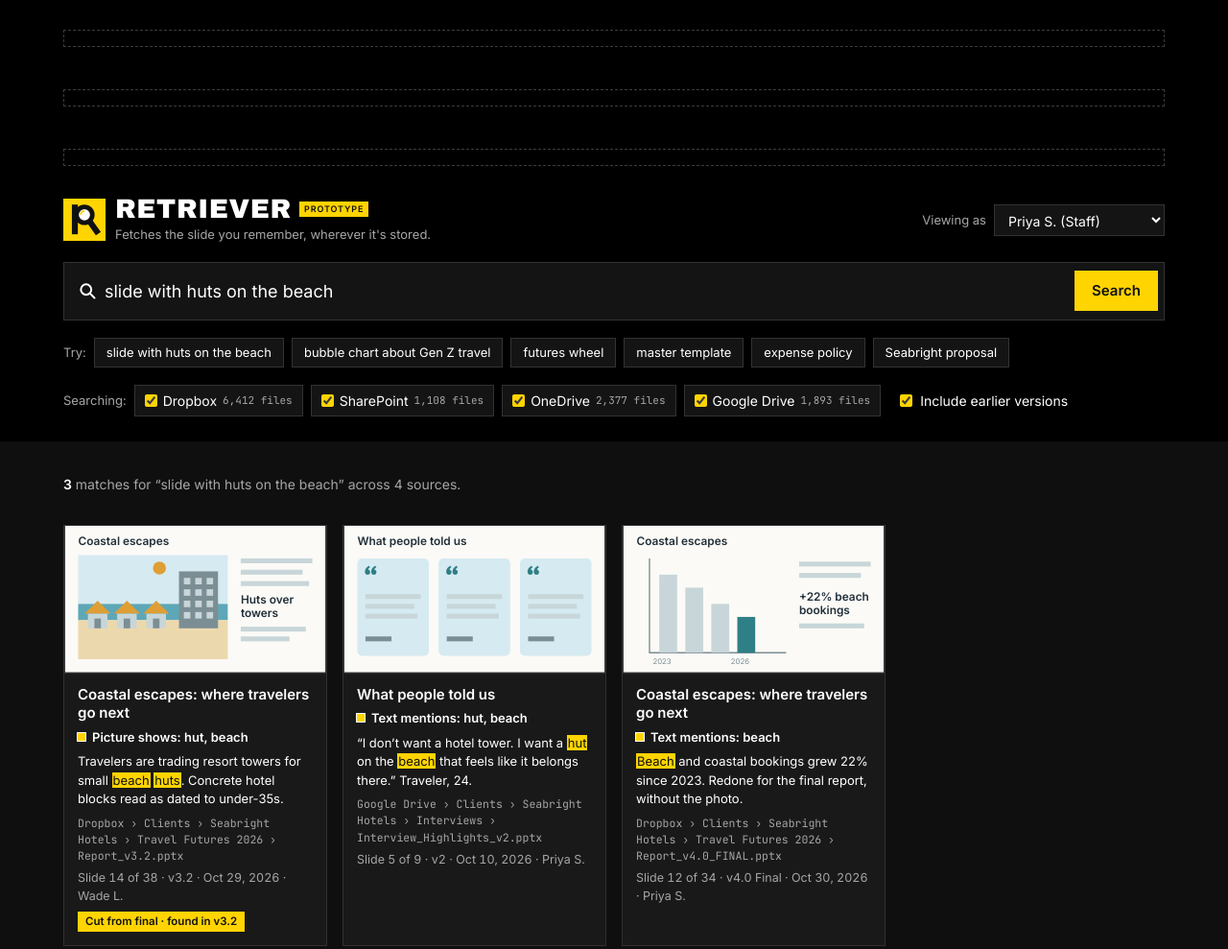
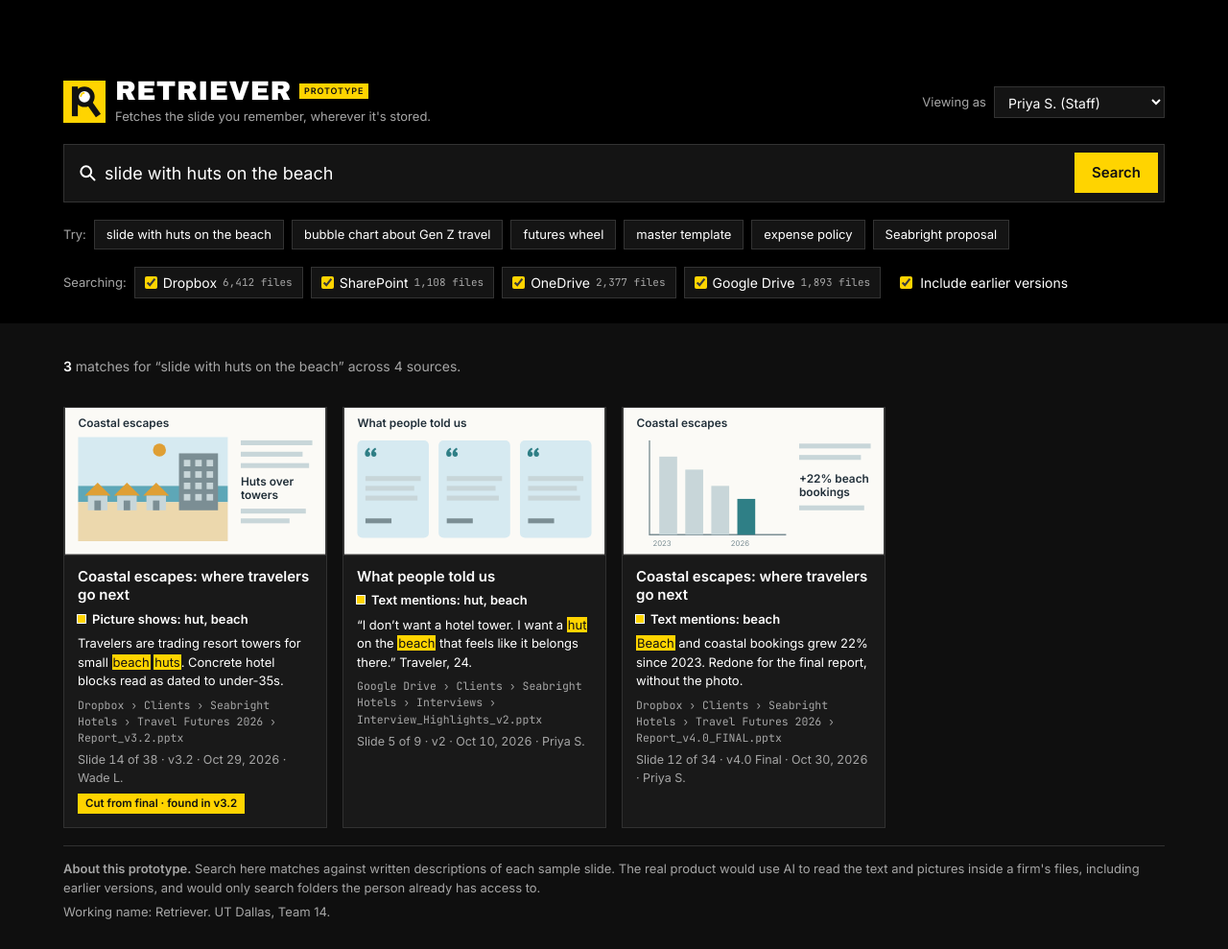
Before and after one commit to AnhKimHaTran/retriever-prototype, a plain HTML site: page index.html in a window 1280 px wide. Shown: the top 989 px of the page at 96% size. Drawn offline with Linux system fonts and the light colour scheme.

Commit message:
Update index.html

```diff
--- a/index.html
+++ b/index.html
@@ -12,9 +12,8 @@
 <body>
 <section class="band">
 <div class="wrap band-in">
-  <p class="note"> </p>
-  <p class="note"> </p>
-  <p class="note"> </p>
+  <br>
+  <br>
 
   <header class="top">
     <div class="brand">
```
